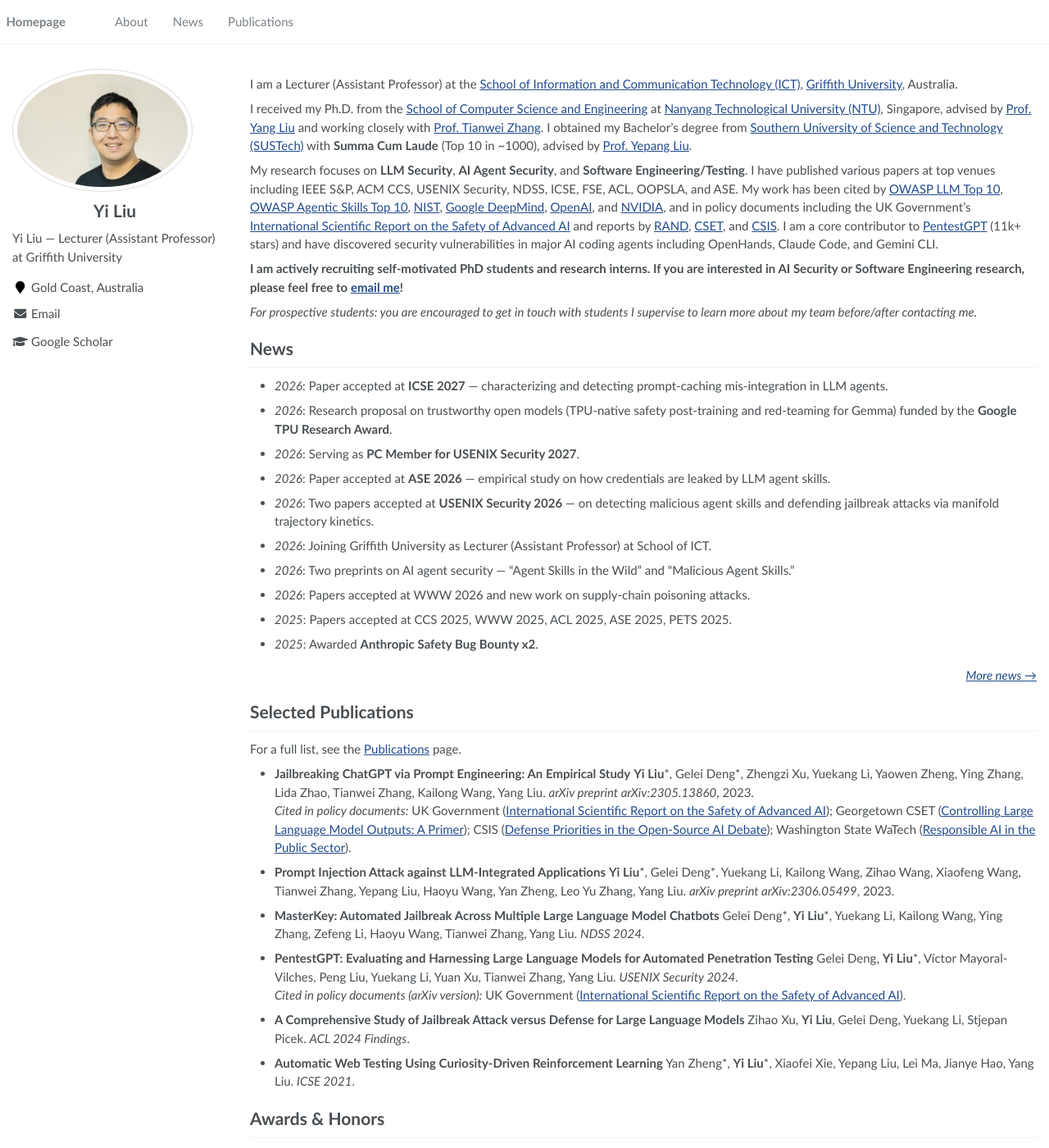
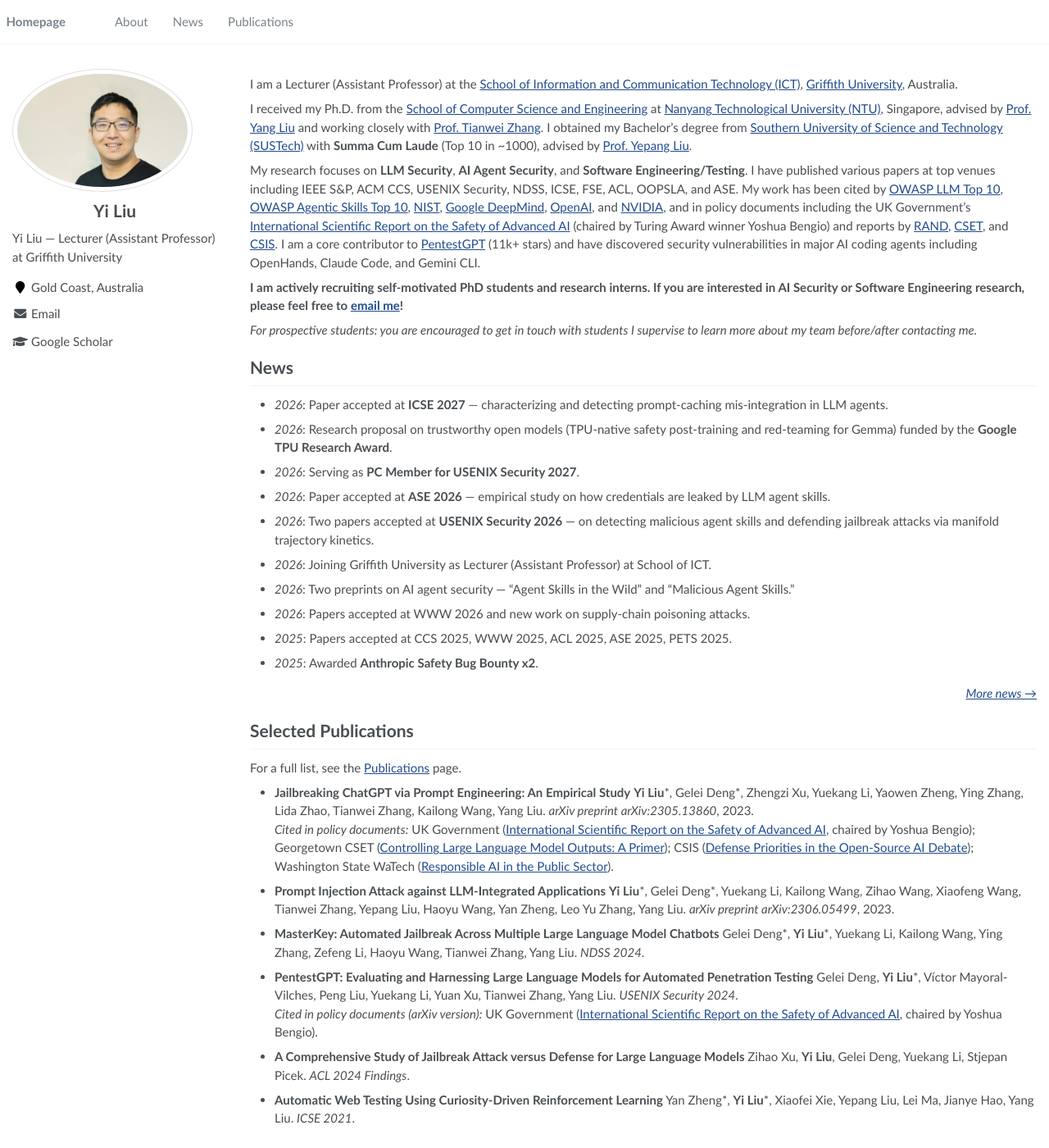
Before and after one commit to liuyi-academic/liuyi-academic.github.io, a Jekyll site: the page built from _pages/about.md, in a window 1280 px wide and 1400 px high. Shown: the whole window at 82% size. Built offline with Jekyll 4.4.1, drawn with Linux system fonts in a browser that asks for light colours.

Commit message:
feat: note Yoshua Bengio chaired the International AI Safety Report
Co-Authored-By: Claude Opus 5.5 (1M context) <noreply@anthropic.com>

```diff
--- a/_pages/about.md
+++ b/_pages/about.md
@@ -14,7 +14,7 @@ I am a Lecturer (Assistant Professor) at the [School of Information and Communic
 
 I received my Ph.D. from the [School of Computer Science and Engineering](https://www.ntu.edu.sg/computing) at [Nanyang Technological University (NTU)](https://www.ntu.edu.sg/), Singapore, advised by [Prof. Yang Liu](https://personal.ntu.edu.sg/yangliu/) and working closely with [Prof. Tianwei Zhang](https://personal.ntu.edu.sg/tianwei.zhang/). I obtained my Bachelor's degree from [Southern University of Science and Technology (SUSTech)](https://www.sustech.edu.cn/en/) with **Summa Cum Laude** (Top 10 in ~1000), advised by [Prof. Yepang Liu](https://yepangliu.github.io/).
 
-My research focuses on **LLM Security**, **AI Agent Security**, and **Software Engineering/Testing**. I have published various papers at top venues including IEEE S&P, ACM CCS, USENIX Security, NDSS, ICSE, FSE, ACL, OOPSLA, and ASE. My work has been cited by [OWASP LLM Top 10](https://owasp.org/www-project-top-10-for-large-language-model-applications/), [OWASP Agentic Skills Top 10](https://owasp.org/www-project-agentic-skills-top-10/), [NIST](https://www.nist.gov/), [Google DeepMind](https://deepmind.google/), [OpenAI](https://openai.com/), and [NVIDIA](https://www.nvidia.com/), and in policy documents including the UK Government's [International Scientific Report on the Safety of Advanced AI](https://www.gov.uk/government/publications/international-scientific-report-on-the-safety-of-advanced-ai) and reports by [RAND](https://www.rand.org/pubs/research_reports/RRA4983-1.html), [CSET](https://cset.georgetown.edu/publication/controlling-large-language-models-a-primer/), and [CSIS](https://www.csis.org/analysis/defense-priorities-open-source-ai-debate). I am a core contributor to [PentestGPT](https://github.com/GreyDGL/PentestGPT) (11k+ stars) and have discovered security vulnerabilities in major AI coding agents including OpenHands, Claude Code, and Gemini CLI.
+My research focuses on **LLM Security**, **AI Agent Security**, and **Software Engineering/Testing**. I have published various papers at top venues including IEEE S&P, ACM CCS, USENIX Security, NDSS, ICSE, FSE, ACL, OOPSLA, and ASE. My work has been cited by [OWASP LLM Top 10](https://owasp.org/www-project-top-10-for-large-language-model-applications/), [OWASP Agentic Skills Top 10](https://owasp.org/www-project-agentic-skills-top-10/), [NIST](https://www.nist.gov/), [Google DeepMind](https://deepmind.google/), [OpenAI](https://openai.com/), and [NVIDIA](https://www.nvidia.com/), and in policy documents including the UK Government's [International Scientific Report on the Safety of Advanced AI](https://www.gov.uk/government/publications/international-scientific-report-on-the-safety-of-advanced-ai) (chaired by Turing Award winner Yoshua Bengio) and reports by [RAND](https://www.rand.org/pubs/research_reports/RRA4983-1.html), [CSET](https://cset.georgetown.edu/publication/controlling-large-language-models-a-primer/), and [CSIS](https://www.csis.org/analysis/defense-priorities-open-source-ai-debate). I am a core contributor to [PentestGPT](https://github.com/GreyDGL/PentestGPT) (11k+ stars) and have discovered security vulnerabilities in major AI coding agents including OpenHands, Claude Code, and Gemini CLI.
 
 **I am actively recruiting self-motivated PhD students and research interns. If you are interested in AI Security or Software Engineering research, please feel free to [email me](mailto:yi.liu@griffith.edu.au)!**
 
@@ -35,7 +35,7 @@ For a full list, see the [Publications](/publications/) page.
 - **Jailbreaking ChatGPT via Prompt Engineering: An Empirical Study**
   **Yi Liu**\*, Gelei Deng\*, Zhengzi Xu, Yuekang Li, Yaowen Zheng, Ying Zhang, Lida Zhao, Tianwei Zhang, Kailong Wang, Yang Liu.
   *arXiv preprint arXiv:2305.13860*, 2023.
-  <br>*Cited in policy documents:* UK Government ([International Scientific Report on the Safety of Advanced AI](https://www.gov.uk/government/publications/international-scientific-report-on-the-safety-of-advanced-ai)); Georgetown CSET ([Controlling Large Language Model Outputs: A Primer](https://cset.georgetown.edu/publication/controlling-large-language-models-a-primer/)); CSIS ([Defense Priorities in the Open-Source AI Debate](https://www.csis.org/analysis/defense-priorities-open-source-ai-debate)); Washington State WaTech ([Responsible AI in the Public Sector](https://watech.wa.gov/about/reports-documents)).
+  <br>*Cited in policy documents:* UK Government ([International Scientific Report on the Safety of Advanced AI](https://www.gov.uk/government/publications/international-scientific-report-on-the-safety-of-advanced-ai), chaired by Yoshua Bengio); Georgetown CSET ([Controlling Large Language Model Outputs: A Primer](https://cset.georgetown.edu/publication/controlling-large-language-models-a-primer/)); CSIS ([Defense Priorities in the Open-Source AI Debate](https://www.csis.org/analysis/defense-priorities-open-source-ai-debate)); Washington State WaTech ([Responsible AI in the Public Sector](https://watech.wa.gov/about/reports-documents)).
 
 - **Prompt Injection Attack against LLM-Integrated Applications**
   **Yi Liu**\*, Gelei Deng\*, Yuekang Li, Kailong Wang, Zihao Wang, Xiaofeng Wang, Tianwei Zhang, Yepang Liu, Haoyu Wang, Yan Zheng, Leo Yu Zhang, Yang Liu.
@@ -48,7 +48,7 @@ For a full list, see the [Publications](/publications/) page.
 - **PentestGPT: Evaluating and Harnessing Large Language Models for Automated Penetration Testing**
   Gelei Deng, **Yi Liu**\*, Víctor Mayoral-Vilches, Peng Liu, Yuekang Li, Yuan Xu, Tianwei Zhang, Yang Liu.
   *USENIX Security 2024*.
-  <br>*Cited in policy documents (arXiv version):* UK Government ([International Scientific Report on the Safety of Advanced AI](https://www.gov.uk/government/publications/international-scientific-report-on-the-safety-of-advanced-ai)).
+  <br>*Cited in policy documents (arXiv version):* UK Government ([International Scientific Report on the Safety of Advanced AI](https://www.gov.uk/government/publications/international-scientific-report-on-the-safety-of-advanced-ai), chaired by Yoshua Bengio).
 
 - **A Comprehensive Study of Jailbreak Attack versus Defense for Large Language Models**
   Zihao Xu, **Yi Liu**, Gelei Deng, Yuekang Li, Stjepan Picek.
```
Also changed, not shown: _pages/publications.md (+2 -2 lines).
